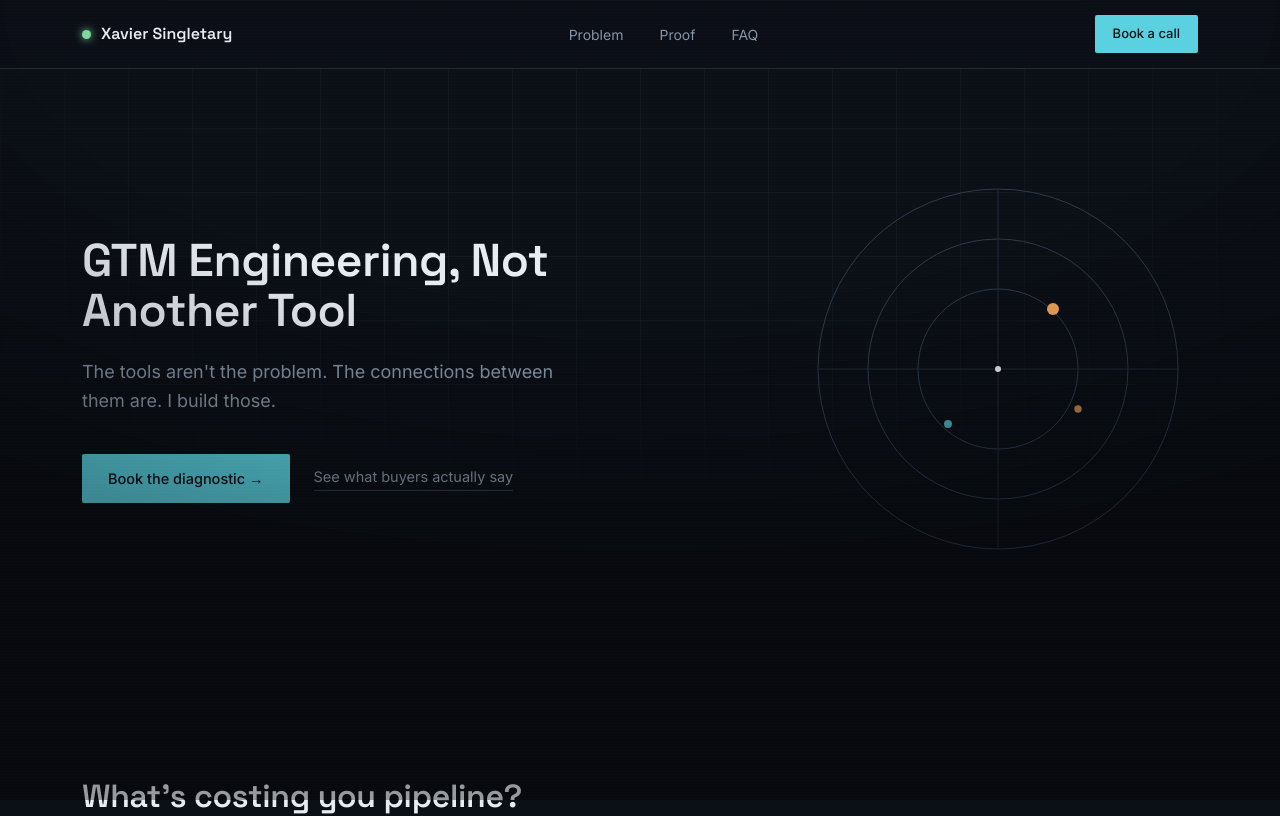
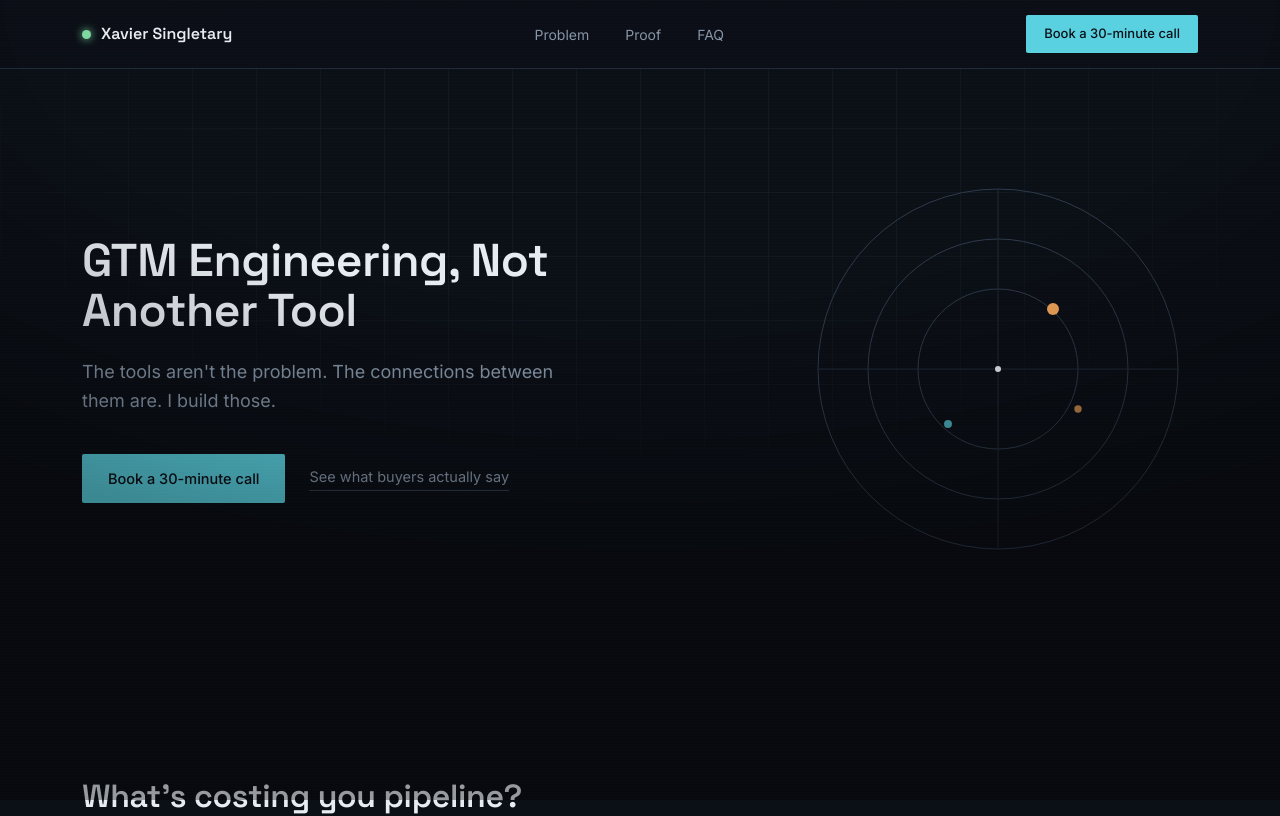
Before and after one commit to Xsing33/xsingletary.com---website, a Next.js app: page / in a window 1280 px wide. Shown: the top 816 px of the page. Built offline with nearby package versions, Linux system fonts and the light colour scheme.

Commit message:
CTA -> 'Book a 30-minute call' site-wide; cut footer headline (RevOps line)

```diff
--- a/components/CtaFooter.tsx
+++ b/components/CtaFooter.tsx
@@ -5,13 +5,8 @@ export default function CtaFooter() {
     <>
       <section className="cta-block" id="book">
         <div className="wrap">
-          <h2>The alternative is a $90K RevOps hire and a 6-month wait to find out if it works.</h2>
-          <p>
-            The diagnostic tells you exactly what to build first, and what it transfers to your stack, not
-            just mine.
-          </p>
           <a href={BOOKING_URL} className="btn-primary" target="_blank" rel="noopener noreferrer">
-            Book the diagnostic
+            Book a 30-minute call
           </a>
         </div>
       </section>
--- a/components/Hero.tsx
+++ b/components/Hero.tsx
@@ -14,7 +14,7 @@ export default function Hero() {
           </p>
           <div className="hero-actions hero-in" style={{ ["--d" as string]: "0.24s" }} id="lead-magnet">
             <a href={BOOKING_URL} className="btn-primary" target="_blank" rel="noopener noreferrer">
-              Book the diagnostic →
+              Book a 30-minute call
             </a>
             <a href="#problem" className="btn-secondary">
               See what buyers actually say
--- a/components/Nav.tsx
+++ b/components/Nav.tsx
@@ -14,7 +14,7 @@ export default function Nav() {
           <Link href="/#faq">FAQ</Link>
         </div>
         <a href={BOOKING_URL} className="nav-cta" target="_blank" rel="noopener noreferrer">
-          Book a call
+          Book a 30-minute call
         </a>
       </div>
     </nav>
```
